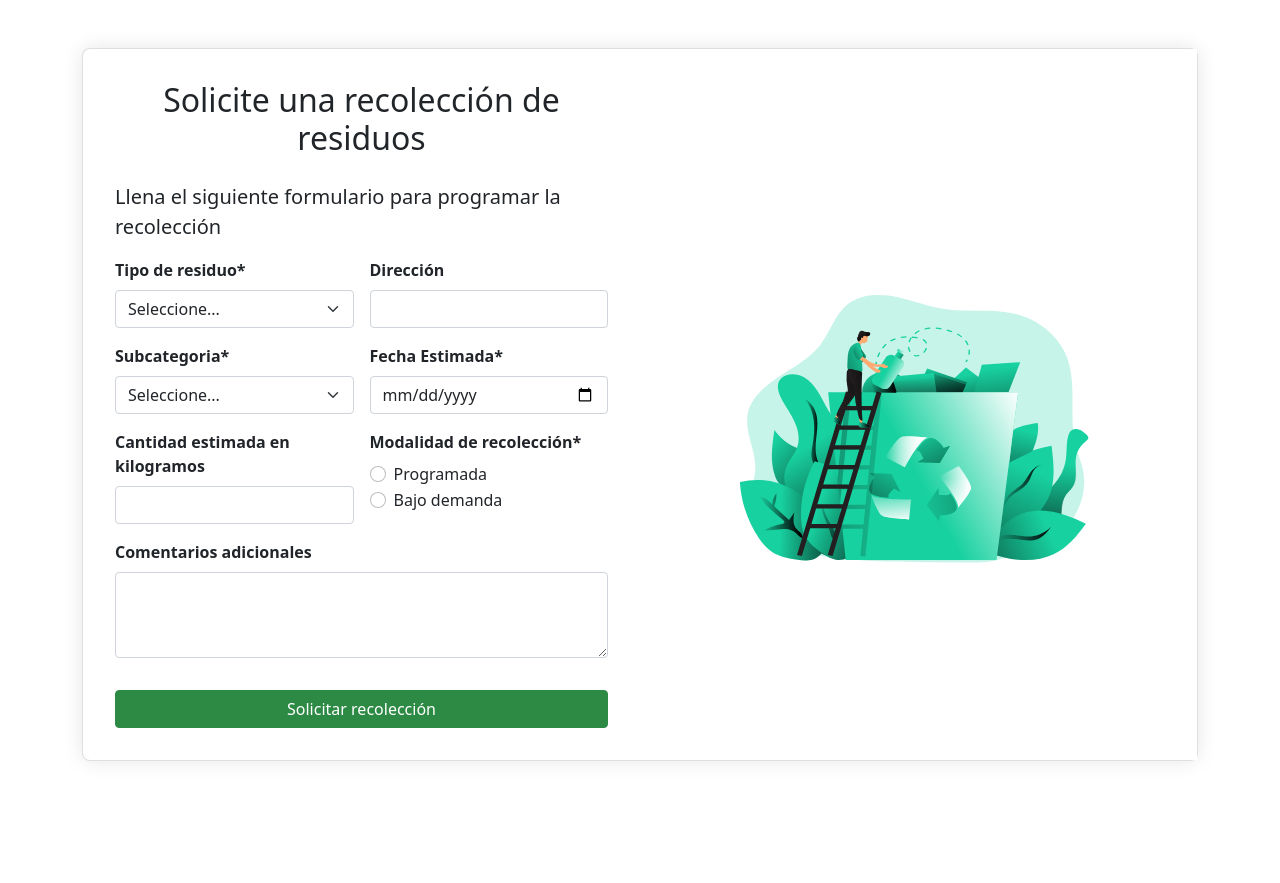
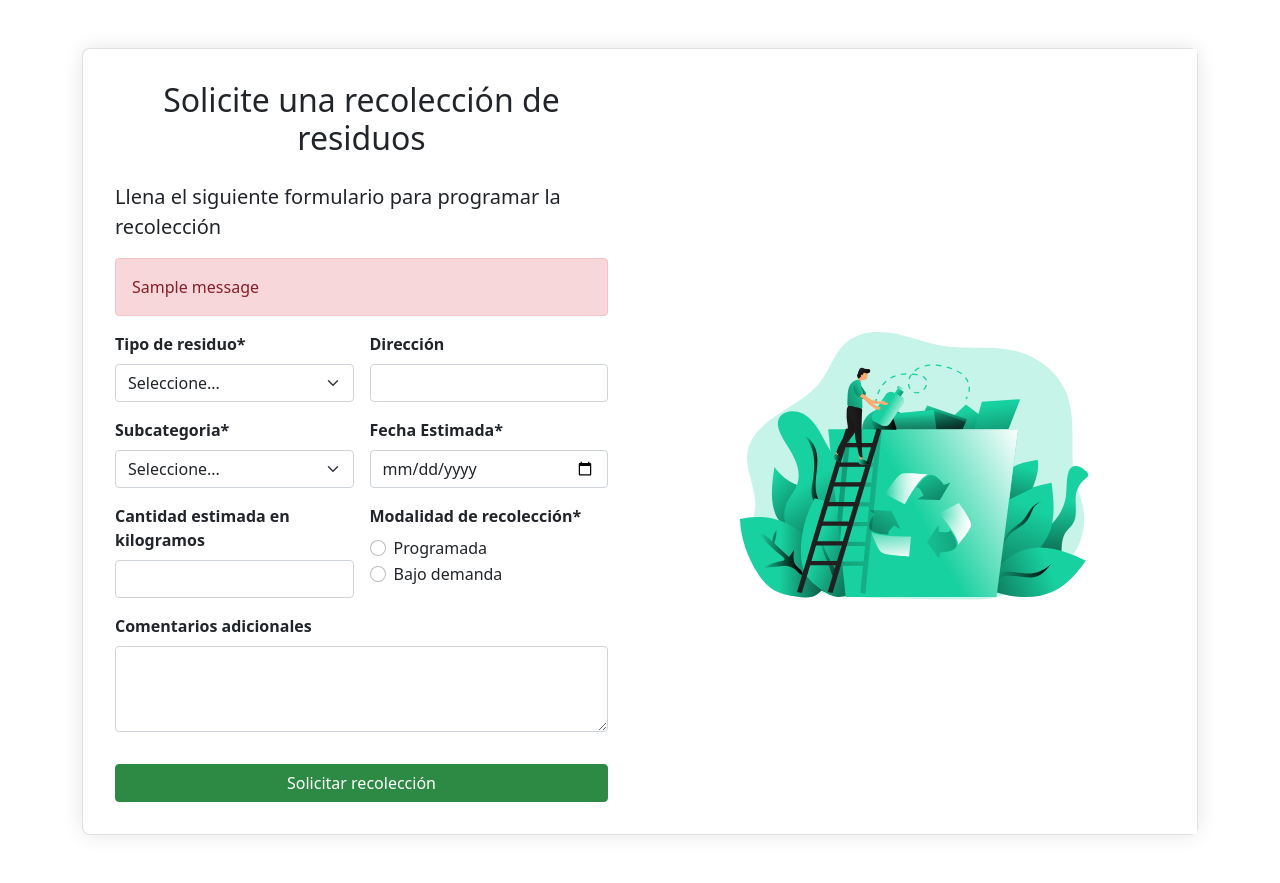
Before and after one commit to JuanRodriguezDV/ProyectoPoli, a Django app: template green/core/templates/request-collection.html in a window 1280 px wide. Before the commit the page ends 761 px from the top, so only its background shows below. Run offline with Django 5.2, Linux system fonts and the light colour scheme; the template is opened without the code that fills it, so the values that code supplies are empty; one stand-in notice (Sample message) is shown.

Commit message:
Ajustes alertas solicitud de resoleccion

```diff
--- a/green/core/templates/request-collection.html
+++ b/green/core/templates/request-collection.html
@@ -11,6 +11,13 @@
             <p class="lead">
                 Llena el siguiente formulario para programar la recolección
             </p>
+          {% if messages %}
+            {% for message in messages %}
+              <div class="alert alert-danger" role="alert">
+                {{ message }}
+              </div>
+            {% endfor %}
+          {% endif %}
           <form method="post" action="request-collection">
             {% csrf_token %}
             <div class="row g-3">
```
Also changed, not shown: green/core/templates/history_user.html (+7 -1 lines), green/db.sqlite3.
